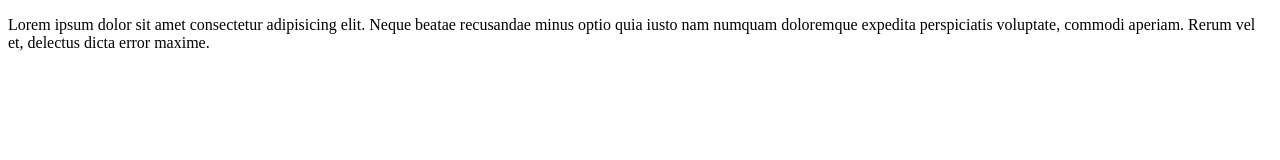
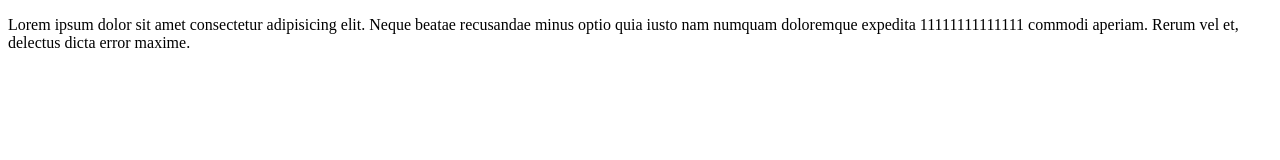
Before and after one commit to MarSegu/inicio-negocio, a plain HTML site: page index.html in a window 1280 px wide. Drawn offline with Linux system fonts and the light colour scheme.

Commit message:
Agregue unos en el parrafo

```diff
--- a/index.html
+++ b/index.html
@@ -11,7 +11,7 @@
 <body>
     <p>Lorem ipsum dolor sit amet consectetur adipisicing elit. Neque beatae
         recusandae minus optio quia iusto nam numquam doloremque expedita
-        perspiciatis voluptate, commodi aperiam. Rerum vel et, delectus dicta
+        11111111111111 commodi aperiam. Rerum vel et, delectus dicta
         error maxime.
     </p>
 </body>
```
